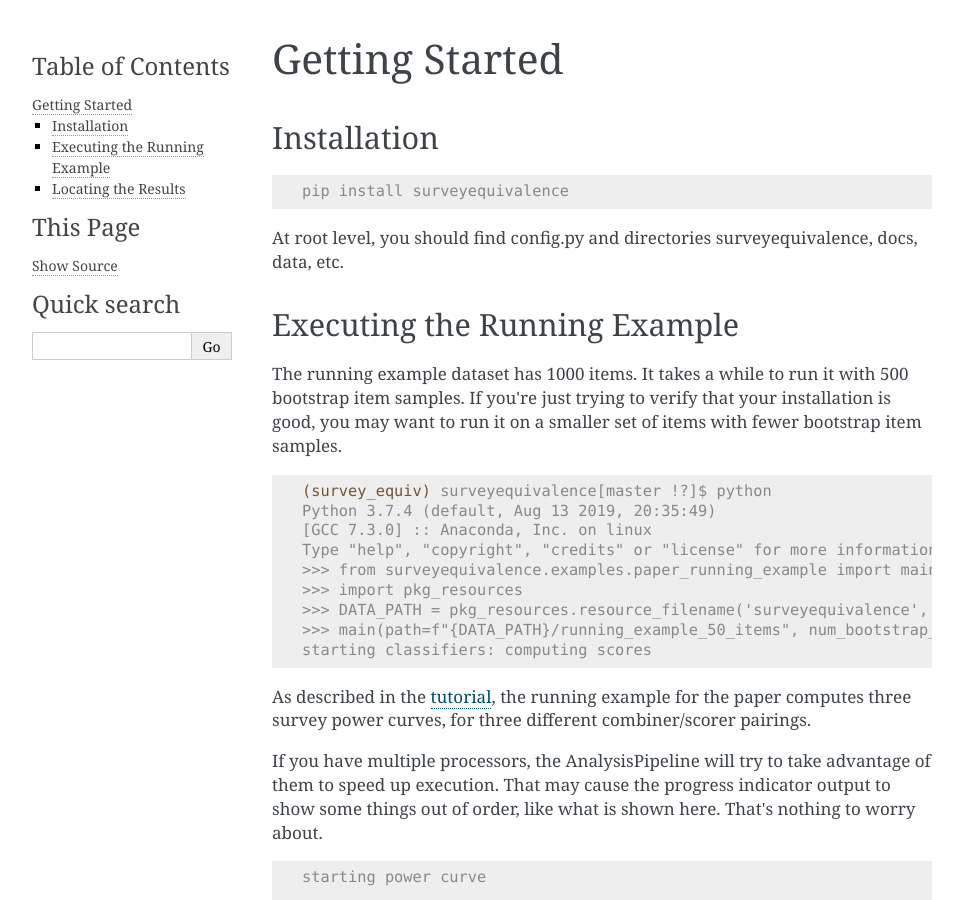
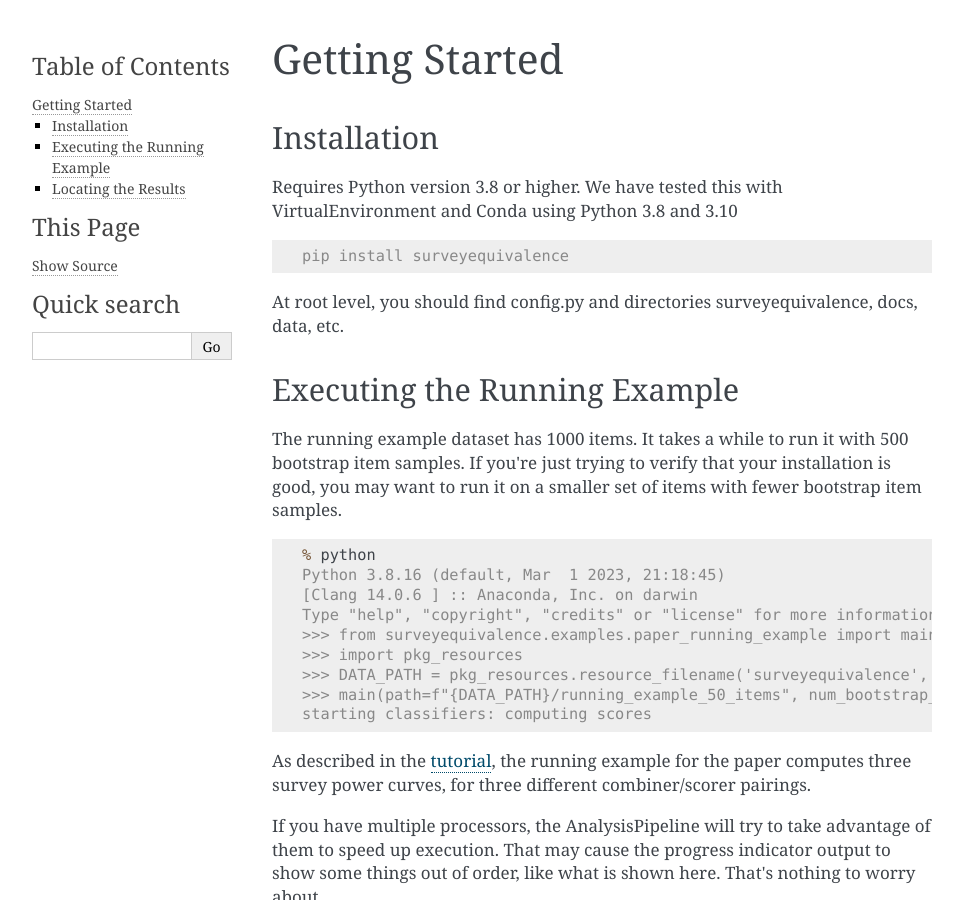
Before and after one commit to presnick/surveyequivalence, a Sphinx documentation site: the page built from docs/getting_started.rst, in a window 1280 px wide and 900 px high. Shown: the whole window, without its empty margins (148-1111 px from the left). Built offline with Sphinx 7.4.7, drawn with Linux system fonts in a browser that asks for light colours.

Commit message:
Docs to indicate Python 3.8

```diff
--- a/docs/getting_started.rst
+++ b/docs/getting_started.rst
@@ -3,6 +3,8 @@ Getting Started
 
 Installation
 ------------
+
+Requires Python version 3.8 or higher. We have tested this with VirtualEnvironment and Conda using Python 3.8 and 3.10
 
 .. code-block:: console
 
@@ -19,9 +21,9 @@ with fewer bootstrap item samples.
 
 .. code-block:: console
 
-    (survey_equiv) surveyequivalence[master !?]$ python
-    Python 3.7.4 (default, Aug 13 2019, 20:35:49)
-    [GCC 7.3.0] :: Anaconda, Inc. on linux
+    % python
+    Python 3.8.16 (default, Mar  1 2023, 21:18:45)
+    [Clang 14.0.6 ] :: Anaconda, Inc. on darwin
     Type "help", "copyright", "credits" or "license" for more information.
     >>> from surveyequivalence.examples.paper_running_example import main
     >>> import pkg_resources
```
Also changed, not shown: README.md (+9 -4 lines).
